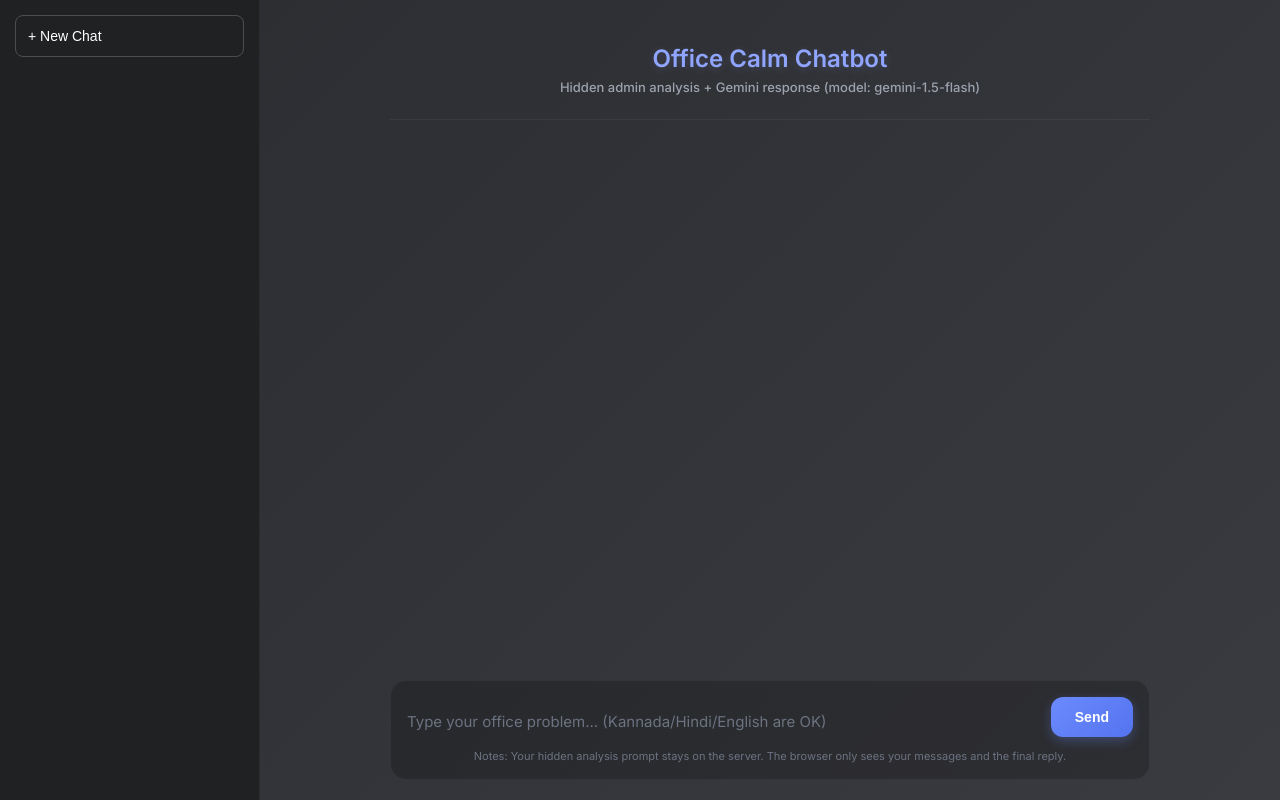
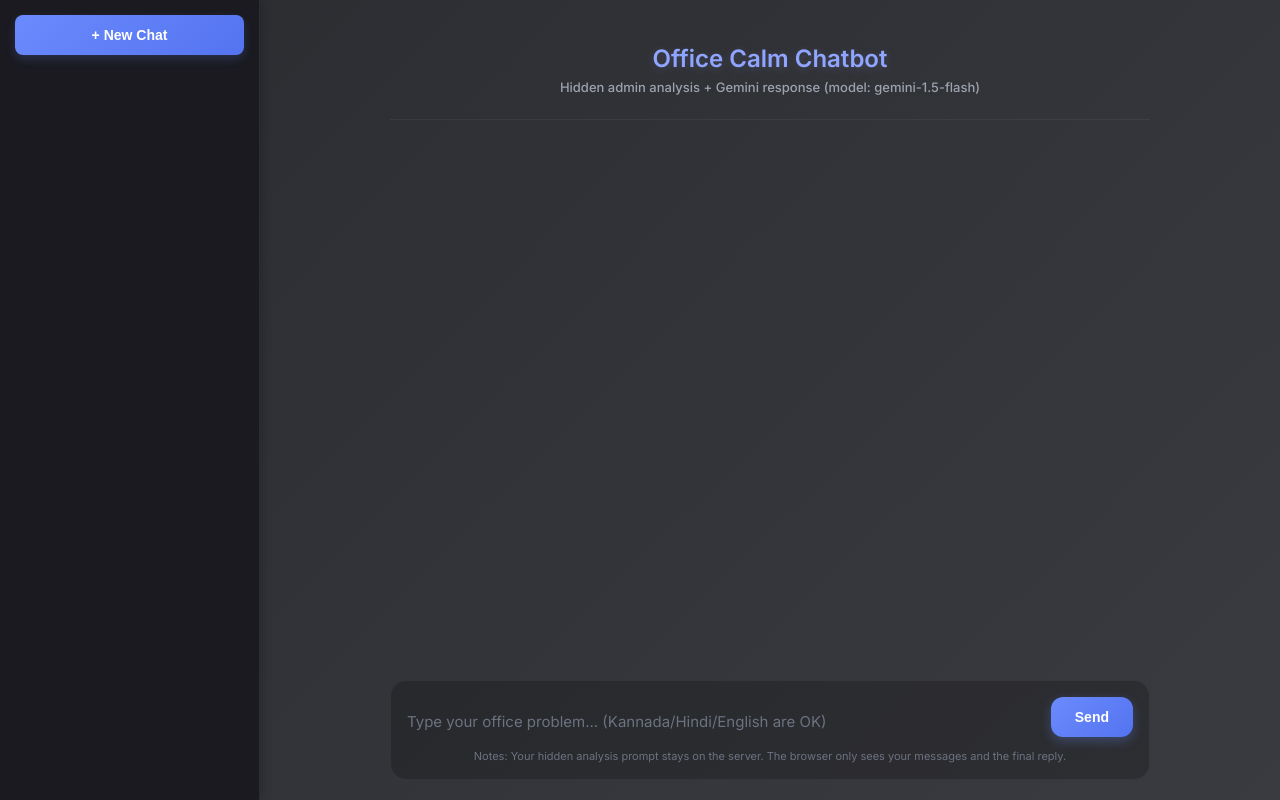
Before and after one commit to chandanpernaje/office-calm-chatbot, a FastAPI app: page / in a window 1280 px wide. Run offline with FastAPI, Linux system fonts and the light colour scheme; data that the repository does not hold is empty.

Commit message:
style: enhance sidebar color and new chat button

```diff
--- a/templates/index.html
+++ b/templates/index.html
@@ -18,25 +18,29 @@
     /* ── Sidebar ── */
     .sidebar {
       width: 260px;
-      background-color: #202123;
-      border-right: 1px solid rgba(255,255,255,0.05);
+      background-color: #1a1a20;
+      border-right: 1px solid rgba(255,255,255,0.08);
       display: flex;
       flex-direction: column;
       height: 100vh;
+      box-shadow: 2px 0 10px rgba(0,0,0,0.2);
+      z-index: 10;
     }
     .new-chat-btn {
       margin: 15px;
       padding: 12px;
-      background-color: transparent;
-      border: 1px solid rgba(255,255,255,0.2);
+      background: linear-gradient(135deg, #6b8afd 0%, #5474f0 100%);
+      border: none;
       color: white;
       border-radius: 8px;
       cursor: pointer;
-      text-align: left;
+      text-align: center;
+      font-weight: 600;
       font-size: 14px;
-      transition: background 0.2s;
+      transition: all 0.2s;
+      box-shadow: 0 4px 10px rgba(107, 138, 253, 0.2);
     }
-    .new-chat-btn:hover { background-color: rgba(255,255,255,0.05); }
+    .new-chat-btn:hover { transform: translateY(-1px); box-shadow: 0 6px 14px rgba(107, 138, 253, 0.4); }
 
     .history-list {
       flex: 1;
```
